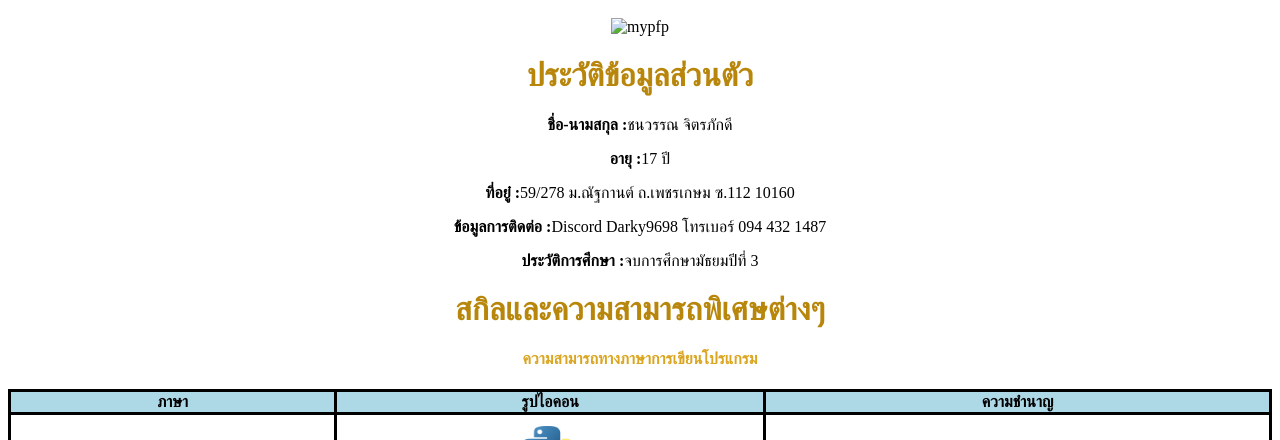
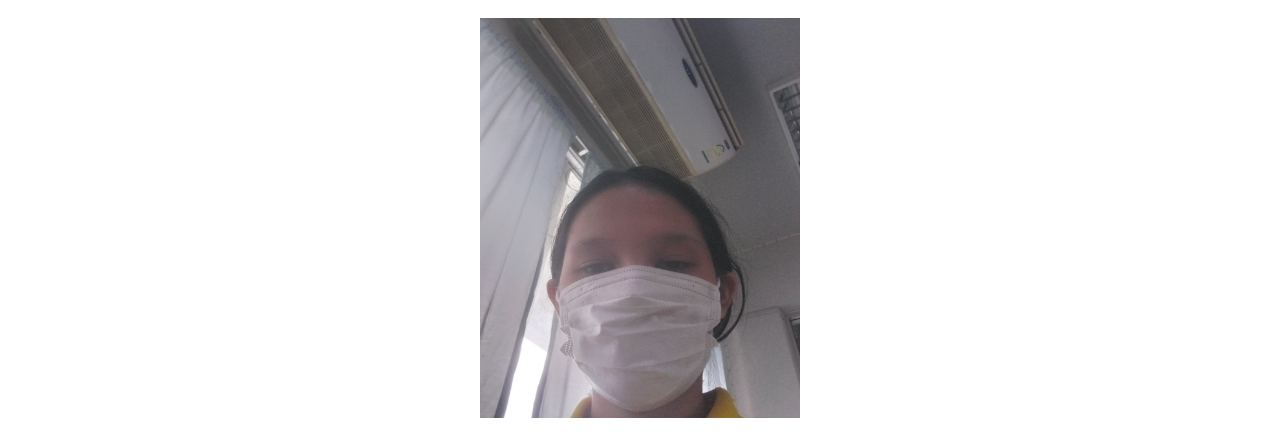
Before and after one commit to chanawan11/Homework, a plain HTML site: page index.html in a window 1280 px wide. Shown: the top 440 px of the page. Drawn offline with Linux system fonts and the light colour scheme; files whose address does not match are found by name.

Commit message:
Update index.html

```diff
--- a/index.html
+++ b/index.html
@@ -40,7 +40,7 @@
     <title>Homework</title>
 </head>
 <body>
-    <center><img src="/work_pic/workPic/20241009_104244.png.jpg" alt="mypfp" style="width: 320px;height: 400px;"></center>
+    <center><img src="/workPic/20241009_104244.png.jpg" alt="mypfp" style="width: 320px;height: 400px;"></center>
     <h1 class="a">ประวัติข้อมูลส่วนตัว</h1>
     <p class="b"><b>ชื่อ-นามสกุล :</b>ชนวรรณ จิตรภักดี</p>
     <p class="b"><b>อายุ :</b>17 ปี</p>
```
